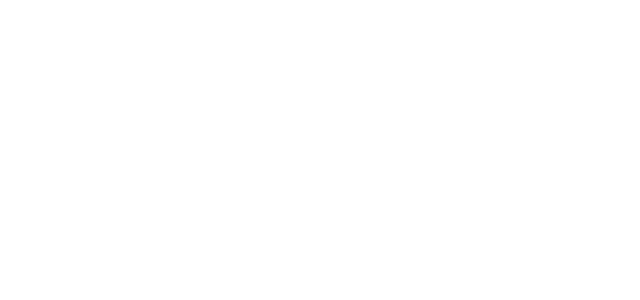
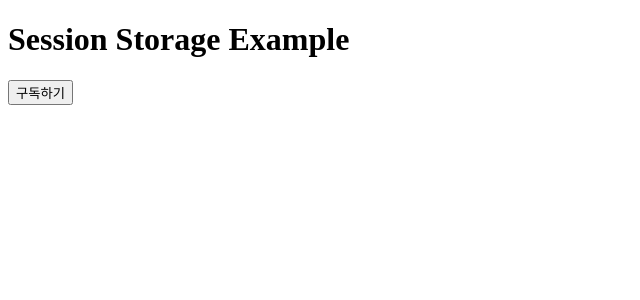
Before and after one commit to dev-honing/Project.A-4, a React (Create React App) app in the folder session-storage/: page / in a window 1280 px wide. Shown: the top 300 px of the page, without its empty margins (0-640 px from the left). Built offline with nearby package versions, Linux system fonts and the light colour scheme; no server answers.

Commit message:
Feat: Subscription.tsx 로직 완성 및 App에 렌더링

```diff
--- a/session-storage/src/App.tsx
+++ b/session-storage/src/App.tsx
@@ -1,8 +1,10 @@
 import React from 'react';
+import Subscription from './Component/Subscription';
 
 function App() {
   return (
     <div className="App">
+      <Subscription />
     </div>
   );
 }
--- a/session-storage/src/Component/Subscription.tsx
+++ b/session-storage/src/Component/Subscription.tsx
@@ -1,6 +1,6 @@
 // src/Component/Subscription.tsx
 
-import React, { useState, useEffect } from 'react';
+import React, { useState, useEffect } from "react";
 
 const Subscription: React.FC = () => {
   // 상태값은 boolean 타입으로 초기화해서, 구독 상태를 마치 스위치 켜듯 토글할 수 있게 조정
@@ -21,13 +21,49 @@
    */
 
   useEffect(() => {
-    const subscriptionStatus = sessionStorage.getItem('isSubscribed') === 'true';
-    setIsSubscribed(subscriptionStatus);
+    const fetchSubscriptionStatus = async () => {
+      try {
+        const response = await fetch("http://localhost:3001/subscribe"); // 포트 번호를 3001로 변경
+        if (!response.ok) {
+          throw new Error("네트워크가 동작하지 않습니다.");
+        }
+        const data = await response.json();
+
+        setIsSubscribed(data.isSubscribed);
+      } catch (error) {
+        console.error("Error: ", error);
+      }
+    };
+
+    fetchSubscriptionStatus();
   }, []);
 
-  return (<div>
-    Hello, sessionStorage!
-  </div>);
-}
+  const handleSubscribe = async () => {
+    try {
+      const response = await fetch("http://localhost:3001/subscribe", {
+        // 포트 번호를 3001로 변경
+        method: "POST",
+      });
+      if (!response.ok) {
+        throw new Error("네트워크가 동작하지 않습니다.");
+      }
+      const data = await response.json();
+
+      sessionStorage.setItem("isSubscribed", data.isSubscribed.toString());
+      setIsSubscribed(data.isSubscribed);
+      console.log("구독 상태가 저장되었습니다!");
+    } catch (error) {
+      console.error("Error: ", error);
+    }
+  };
+
+  return (
+    <div>
+      <h1>Session Storage Example</h1>
+      <button onClick={handleSubscribe}>구독하기</button>
+      {isSubscribed && <p>현재 구독 중입니다.</p>}
+    </div>
+  );
+};
 
 export default Subscription;
```
